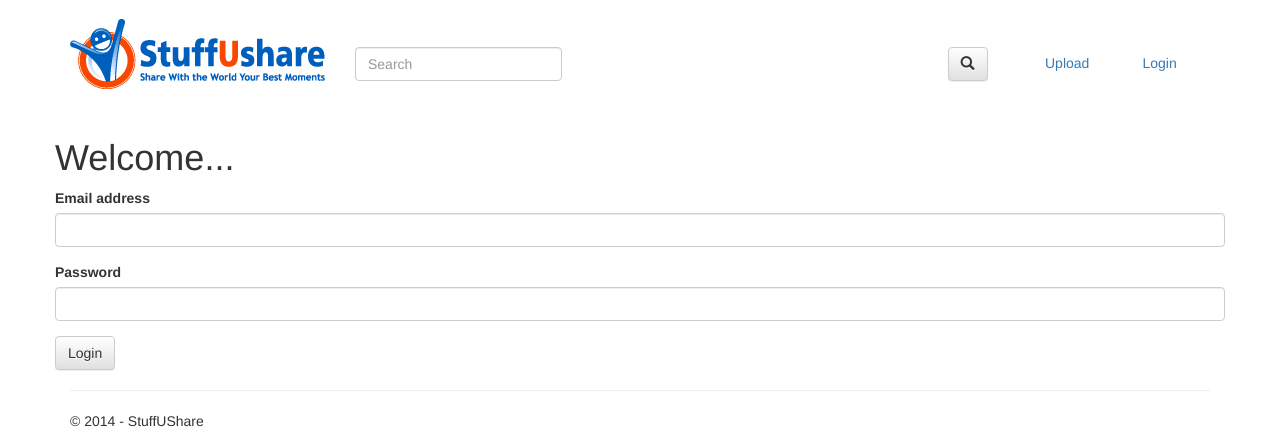
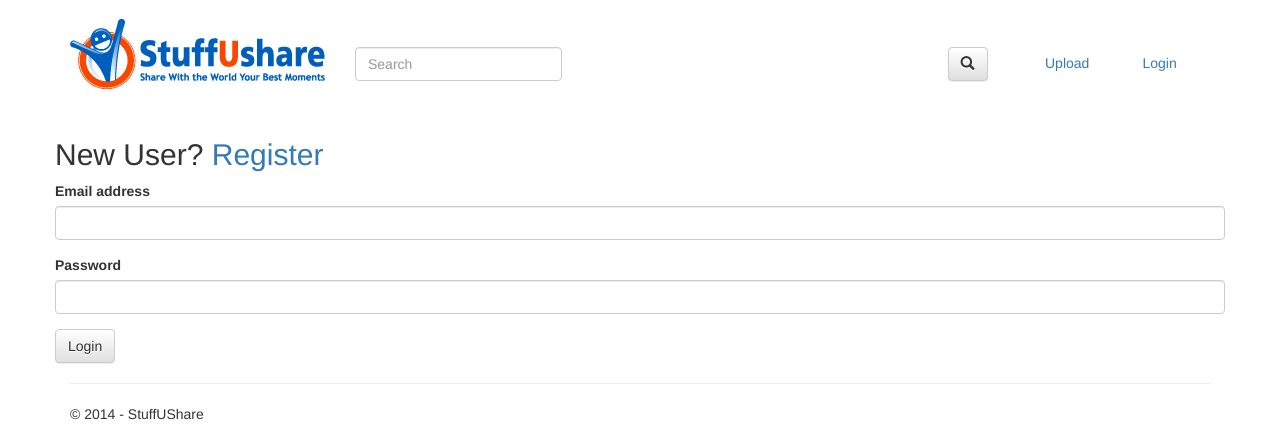
Before and after one commit to rnietoy/stuffushare, a Django app: page /login/ in a window 1280 px wide. Shown: the top 428 px of the page. Run offline with Django 3.2, Linux system fonts and the light colour scheme; some libraries are stand-ins or nearby versions.

Commit message:
Complete login/register/logout scenario

```diff
--- a/main/templates/home.html
+++ b/main/templates/home.html
@@ -1,6 +1,10 @@
 {% extends "base.html" %}
 
 {% block content %}
-	<h1>Welcome...{{user_name}}</h1>
+    {% if user.is_authenticated %}
+        <h1>Welcome...{{ user.first_name }}</h1>
+    {% else %}
+        <h1>Welcome...</h1>
+    {% endif %}
     <p>"Lorem ipsum dolor sit amet, consectetur adipisicing elit, sed do eiusmod tempor incididunt ut labore et dolore magna aliqua. Ut enim ad minim veniam, quis nostrud exercitation ullamco laboris nisi ut aliquip ex ea commodo consequat. Duis aute irure dolor in reprehenderit in voluptate velit esse cillum dolore eu fugiat nulla pariatur. Excepteur sint occaecat cupidatat non proident, sunt in culpa qui officia deserunt mollit anim id est laborum."</p>
 {% endblock content %}
--- a/main/views.py
+++ b/main/views.py
@@ -3,6 +3,3 @@ from django.views.generic.base import TemplateView
 
 class HomeView(TemplateView):
     template_name="home.html"
-
-    def get_context_data(self, **kwargs):
-        return {'user_name': "Angel"}
--- a/stuffushare/urls.py
+++ b/stuffushare/urls.py
@@ -1,7 +1,7 @@
 from django.conf.urls import patterns, include, url
 from django.contrib import admin
 from main.views import HomeView
-from user.views import LoginView, RegisterView
+from user.views import LoginView, RegisterView, logout_view
 
 admin.autodiscover()
 
@@ -9,7 +9,6 @@ urlpatterns = patterns('',
     url(r'^$', HomeView.as_view(), name='home'),
     url(r'^login/?$', LoginView.as_view(), name='login'),
     url(r'^register/?$', RegisterView.as_view(), name='register'),
-    # url(r'^blog/', include('blog.urls')),
-
+    url(r'^logout/?$', logout_view),
     url(r'^admin/', include(admin.site.urls)),
 )
--- a/templates/base.html
+++ b/templates/base.html
@@ -16,7 +16,7 @@
         <!-- Logo and login bar -->
         <form class="form-inline row-sm-height" role="form">
             <div class="col-md-1 logo-div col-sm-height">
-            	<img src="/static/logo.gif" />
+            	<a href="/"><img src="/static/logo.gif" /></a>
             </div>
             <div class="col-md-12 form-group col-sm-height">
             	<div class="topbar-inner-div">
@@ -36,7 +36,11 @@
         	</div>
         	<div class="col-md-1 topbar-div col-sm-height">
         		<div class="topbar-inner-div">
-        			<a href="/login">Login</a>
+                    {% if user.is_authenticated %}
+                        <a href="/logout">Logout</a>
+                    {% else %}
+                        <a href="/login">Login</a>
+                    {% endif %}
         		</div>
         	</div>
         </form>
--- a/user/templates/login.html
+++ b/user/templates/login.html
@@ -2,7 +2,7 @@
 
 {% block content %}
     <div class="row">
-		<h1>Welcome...</h1>
+		<h2>New User? <a href="/register/">Register</a></h2>
 		<form action="/login/" method="post">{% csrf_token %}
     		<div class="form-group">
     			<label for="email">Email address</label>
--- a/user/views.py
+++ b/user/views.py
@@ -3,6 +3,7 @@ from django.http import HttpResponseRedirect
 from django.views.generic.edit import FormView
 from django.contrib.auth.models import User
 from user.forms import LoginForm, RegisterForm
+from django.contrib.auth import authenticate, login, logout
 
 class LoginView(FormView):
     template_name = "login.html"
@@ -10,16 +11,40 @@ class LoginView(FormView):
     success_url = '/'
 
     def form_valid(self, form):
-    	return HttpResponseRedirect('/')
+        username = form.cleaned_data['email']
+        password = form.cleaned_data['password']
+        try:
+            user = User.objects.get(email=username)
+        except User.DoesNotExist:
+            return HttpResponseRedirect('/doesnotexist')
+
+        authUser = authenticate(username=user.username, password=password)
+        if authUser is not None:
+            if authUser.is_active:
+                login(self.request, authUser)
+                return HttpResponseRedirect('/')
+            else:
+                return HttpResponseRedirect('/error')
+        else:
+            return HttpResponseRedirect('/invalid')
 
 class RegisterView(FormView):
-	template_name = "register.html"
-	form_class = RegisterForm
-	success_url = '/'
+    template_name = "register.html"
+    form_class = RegisterForm
+    success_url = '/'
 
-	def form_valid(self, form):
-		new_user = User.objects.create_user(form.cleaned_data['email'],
-			form.cleaned_data['password'],
-			form.cleaned_data['name'])
-		new_user.save()
-		return HttpResponseRedirect('/')
+    def form_valid(self, form):
+        new_user = User.objects.create_user(form.cleaned_data['email'],
+            form.cleaned_data['email'],
+            form.cleaned_data['password'],
+            )
+        new_user.first_name = form.cleaned_data['name']
+        new_user.save()
+
+        authUser = authenticate(username=new_user.username, password=form.cleaned_data['password'])
+        login(self.request, authUser)
+        return HttpResponseRedirect('/')
+
+def logout_view(request):
+    logout(request)
+    return HttpResponseRedirect('/')
```
